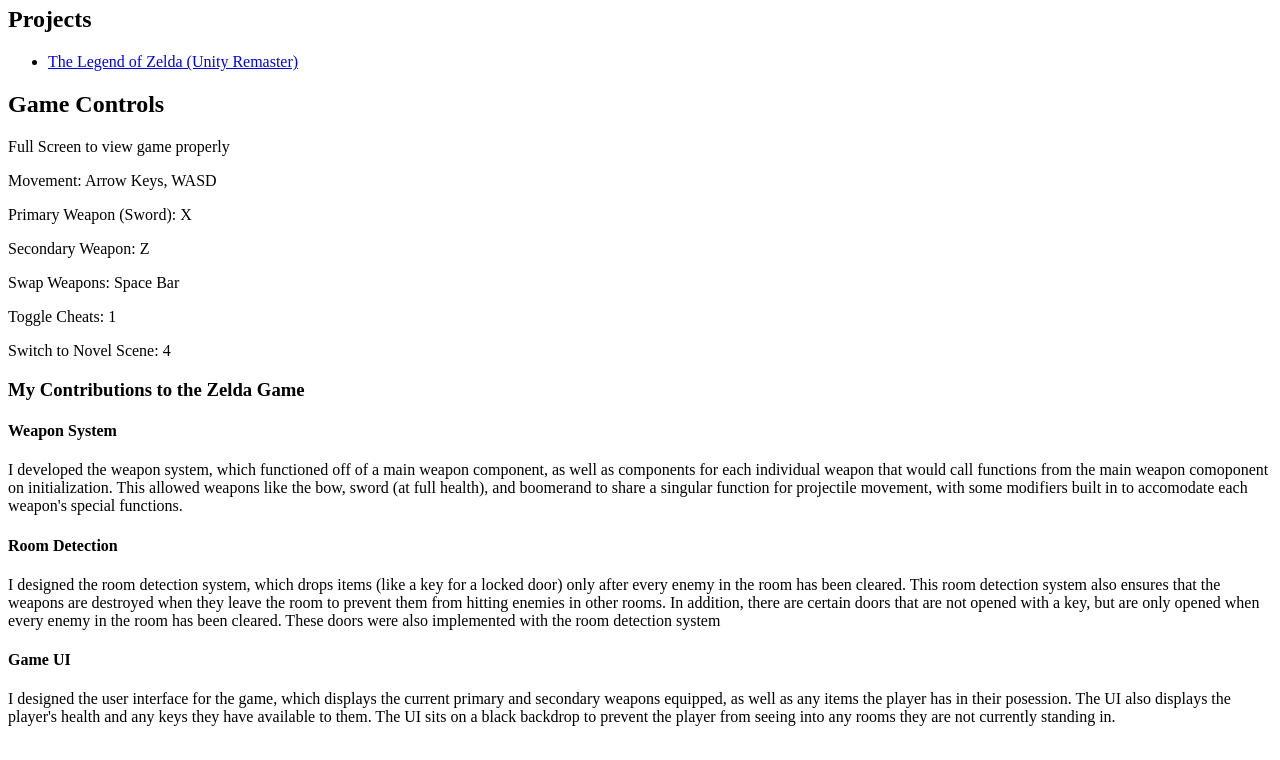
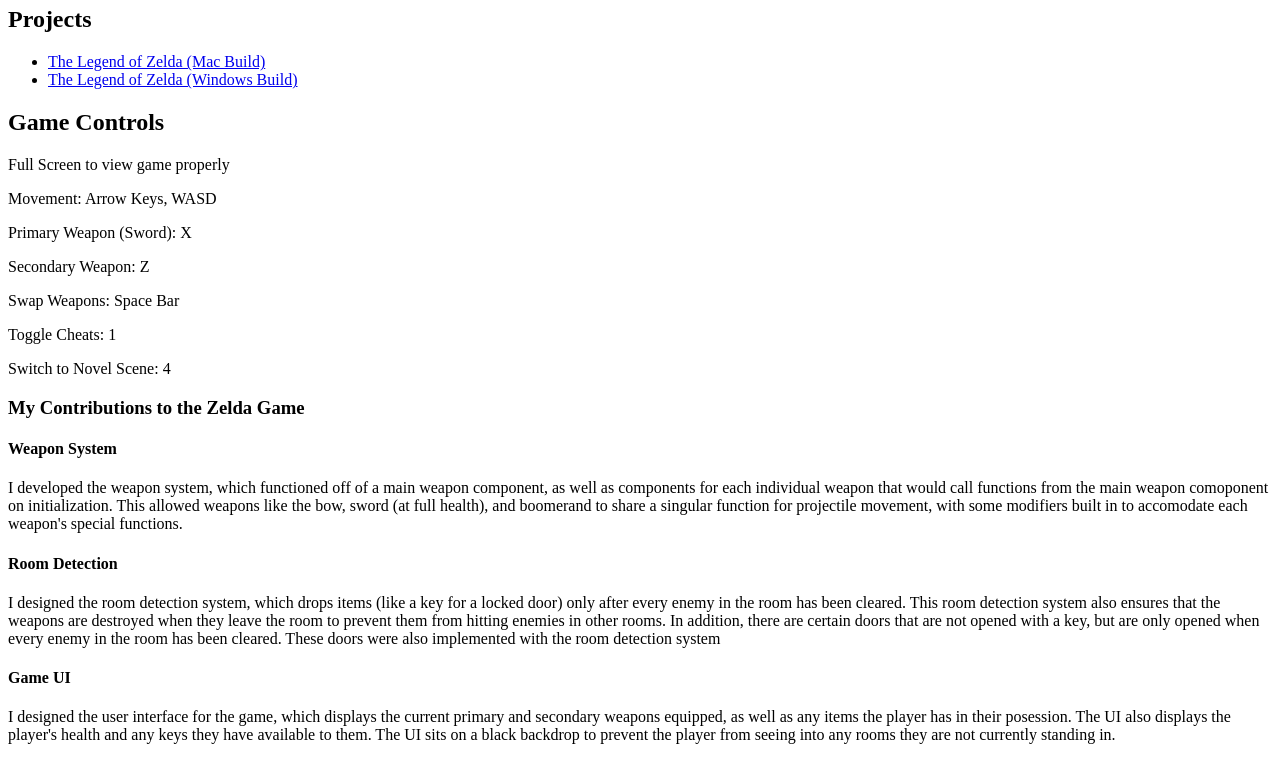
Before and after one commit to levistr1/levistr1.github.io, a plain HTML site: page index.html in a window 1280 px wide. Shown: the part 60-820 px from the top of the page. Drawn offline with Linux system fonts and the light colour scheme.

Commit message:
build links

```diff
--- a/index.html
+++ b/index.html
@@ -7,7 +7,8 @@
 
 <!-- TODO: Erase one of these two. Replace the 'href' link below with a link to your WebGL build page. -->
 <ul>
-<li><a href="https://strasz04.itch.io/zelda">The Legend of Zelda (Unity Remaster)</a></li>
+<li><a href="https://drive.google.com/file/d/1196bXhhAAYZzmnTOX4sJjAVDwUg9Hhw4/view?usp=sharing">The Legend of Zelda (Mac Build)</a></li>
+<li><a href="https://drive.google.com/file/d/17LeMuk8SNH1ho_7ekItKIo1JP22yduOY/view?usp=sharing">The Legend of Zelda (Windows Build)</a></li>
 </ul>
 
 <h2>Game Controls</h2>
```
